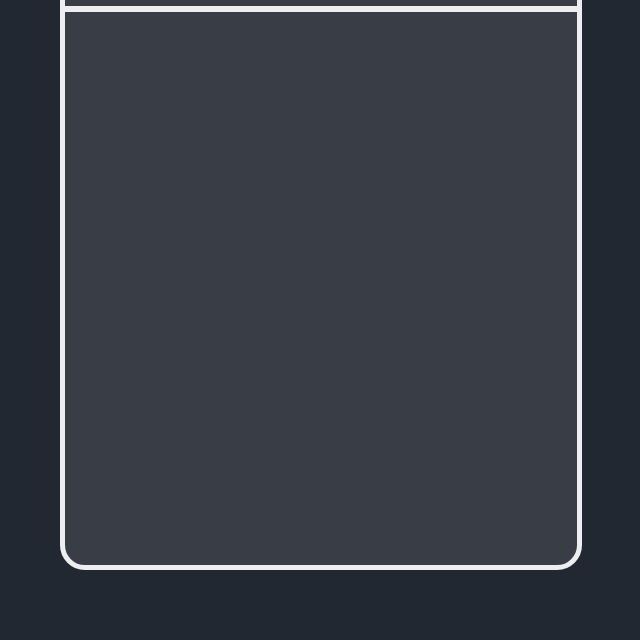
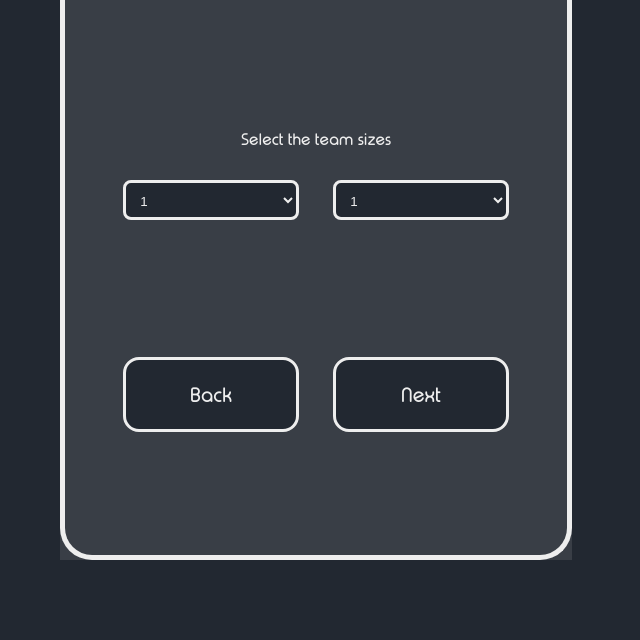
Before and after one commit to tibi590/pba, a plain HTML site: page pages/newgame.html in a window 1280 px wide. Shown: the part 160-800 px from the top of the page, without its empty margins (324-964 px from the left). Drawn offline with Linux system fonts and the light colour scheme; files that its build step writes are made by us from their sources; files whose address does not match are found by name.

Commit message:
added needed components to 'newgame.html'

```diff
--- a/pages/newgame.html
+++ b/pages/newgame.html
@@ -3,13 +3,31 @@
     <head>
         <meta charset="UTF-8">
         <meta name="viewport" content="width=device-width, initial-scale=1">
-        <link href="css/style.css" rel="stylesheet">
+        <link href="../css/style.css" rel="stylesheet">
         <title>Pool</title>
     </head>
     <body>
         <div class="container">
-            <h1 id="title">New Game</h1>
-            <hr>
+            <div id="header">
+                <h1 id="title">New Game</h1>
+            </div>
+            <div id="body">
+                <p>Select the team sizes</p>
+                <select id="team_1">
+                    <option value="1">1</option>
+                    <option value="2">2</option>
+                    <option value="3">3</option>
+                </select>
+                <select id="team_2">
+                    <option value="1">1</option>
+                    <option value="2">2</option>
+                    <option value="3">3</option>
+                </select>
+            </div>
+            <div id="footer">
+                <input type="submit" name="back_btn" value="Back" class="btn" id="back_btn">
+                <input type="submit" name="next_btn" value="Next" class="btn" id="back_btn">
+            </div>
         </div>
     </body>
 </html>
--- a/sass/main.scss
+++ b/sass/main.scss
@@ -10,25 +10,39 @@ body, html {
 body {
     background-color: $background-color;
     font-family: "typo";
+    color: $foreground-color;
 }
 
 hr {
     border: 3px solid $foreground-color;
 }
 
+select {
+    width: 35%;
+    height: 40px;
+    background-color: $background-color;
+    color: $foreground-color;
+    border: 3px solid $foreground-color;
+    border-radius: 0.5rem;
+    padding: 10px;
+    margin: 15px;
+    outline: none;
+}
+
 .container {
     @include abs-center-percent(40%, 80%);
     background-color: $secondary-color;
-    border: 5px solid $foreground-color;
-    border-radius: 25px;
+    // border: 5px solid $foreground-color;
+    // border-radius: 25px;
     text-align: center;
+    display: grid;
 }
 
 .btn {
-    width: 40%;
-    height: 10%;
+    width: 35%;
+    height: 75px;
     margin: 15px;
-    margin-top: 45%;
+    // margin-top: 45%;
     background-color: $background-color;
     color: $foreground-color;
     border: 3px solid $foreground-color;
@@ -49,6 +63,24 @@ hr {
     color: $foreground-color;
 }
 
+#header {
+    border: 5px solid $foreground-color;
+    border-radius: 2rem 2rem 0rem 0rem;
+    border-bottom: none;
+}
+
+#body {
+    border: 5px solid $foreground-color;
+    border-top: none;
+    border-bottom: none;
+}
+
+#footer {
+    border: 5px solid $foreground-color;
+    border-radius: 0rem 0rem 2rem 2rem;
+    border-top: none;
+}
+
 // Media queries for different devices
 // Checking for large tablet width and modifying .container
 @include check-for-large-tablet();
```
Also changed, not shown: index.html (+9 -4 lines), css/style.css, 1 other file.
